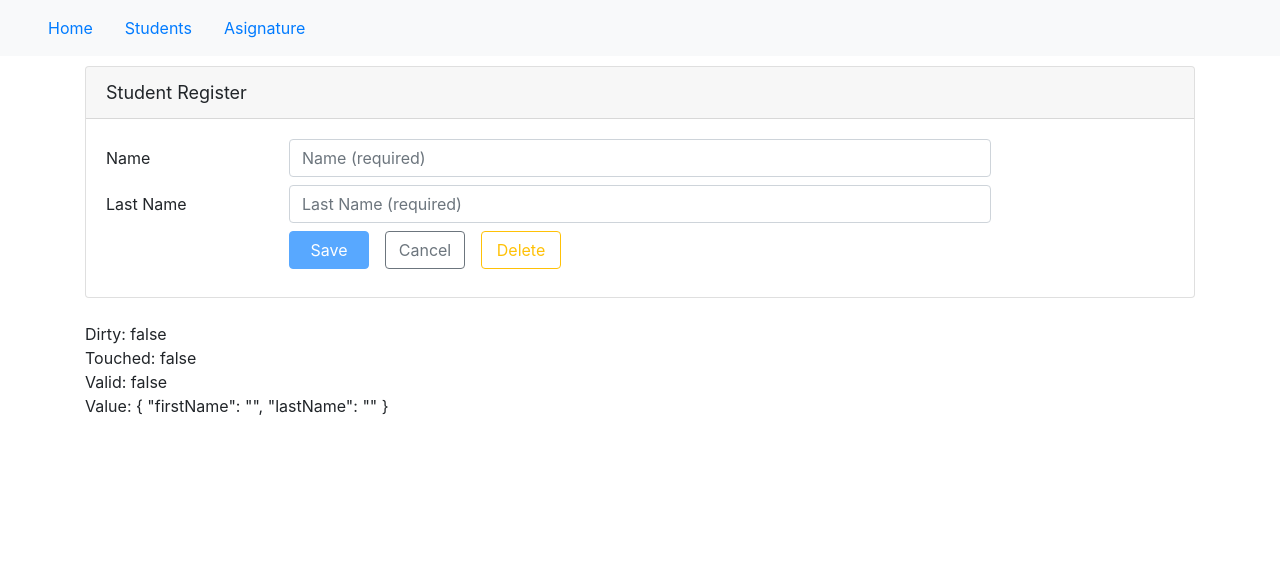
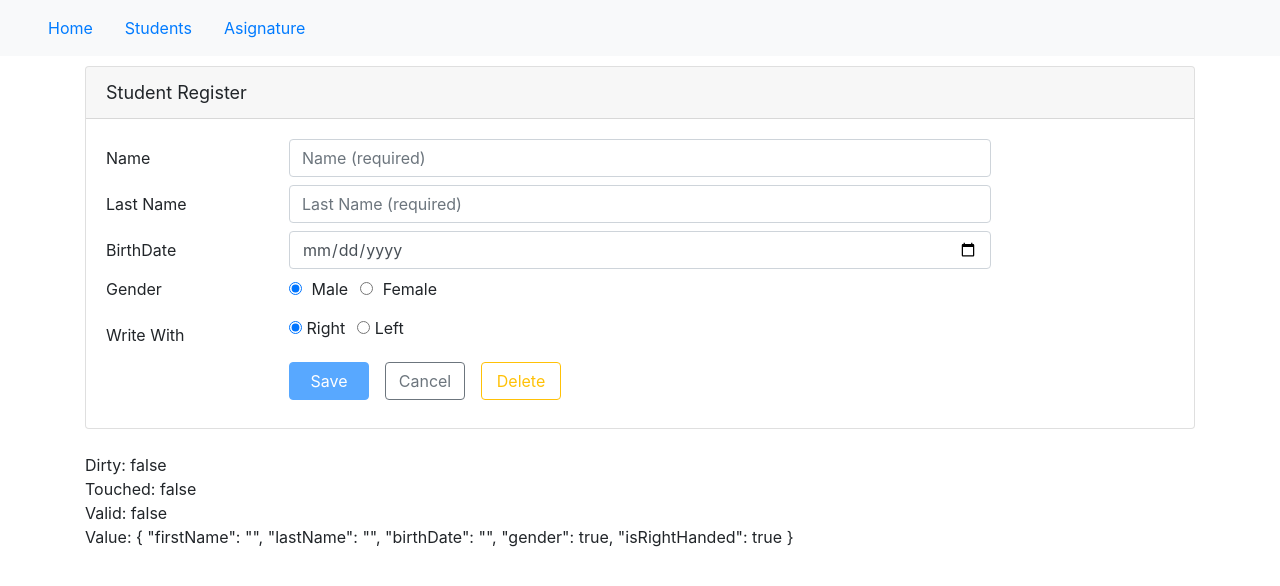
Before and after one commit to cvaquedano/AcademicManagementAngular, an Angular app: page /students/1/edit in a window 1280 px wide. Shown: the top 586 px of the page. Built offline with nearby package versions, Linux system fonts and the light colour scheme; no server answers.

Commit message:
add calendar control and bing radio bottoms

```diff
--- a/src/app/students/Student-detail/student-detail.component.html
+++ b/src/app/students/Student-detail/student-detail.component.html
@@ -1,6 +1,6 @@
 <div class="card" *ngIf='studentDetail'>
     <div class="card-header">
-        {{pageTitle + ': ' + studentDetail.FirstName}}
+        {{pageTitle + ': ' + studentDetail.FirstName + ' ' + studentDetail.LastName}}
     </div>
 
     <div class="card-body" *ngIf="studentDetail">
@@ -41,7 +41,7 @@
                 <button class="btn btn-outline-secondary mr-3" style="width:80px" (click)="onBack()">
           <i class="fa fa-chevron-left"></i> Back
         </button>
-                <button class="btn btn-outline-primary" style="width:80px" [routerLink]="['/students', studentDetail.id, 'edit']">
+                <button class="btn btn-outline-primary" style="width:80px" [routerLink]="['/students', studentDetail.StudentId, 'edit']">
           Edit
         </button>
             </div>
--- a/src/app/students/student-form/student-form.component.html
+++ b/src/app/students/student-form/student-form.component.html
@@ -27,6 +27,51 @@
                 </div>
             </div>
 
+            <div class="form-group row mb-2">
+                <label class="col-md-2 col-form-label" for="birthDateId">BirthDate</label>
+                <div class="col-md-8 ">
+                    <input class="form-control" type="date" name="birthDate" formControlName='birthDate'>
+                </div>
+            </div>
+
+            <div class="form-group row mb-2">
+                <label class="col-md-2 col-form-label pt-0">Gender</label>
+                <div class="col-md-8">
+                    <div class="form-check form-check-inline">
+                        <label class="form-check-label">
+                          <input class="form-check-input"
+                                 type="radio"
+                                 [value]="true"
+                                 formControlName="gender"> Male
+                        </label>
+                    </div>
+                    <div class="form-check form-check-inline">
+                        <label class="form-check-label">
+                          <input class="form-check-input"
+                                 type="radio"
+                                 [value]="false"
+                                 formControlName="gender"> Female
+                        </label>
+                    </div>
+                </div>
+            </div>
+
+            <div class="form-group row mb-2">
+                <label class="col-md-2 col-form-label" for="WriteWithId">Write With</label>
+                <div class="col-md-8">
+                    <div class="form-check form-check-inline">
+                        <label class="form-check-label">
+                        <input type="radio"  [value]="true"  formControlName='isRightHanded'> Right<br>
+                    </label>
+                    </div>
+                    <div class="form-check form-check-inline">
+                        <label class="form-check-label">
+                        <input type="radio" [value]="false" formControlName='isRightHanded'> Left<br>
+                    </label>
+                    </div>
+                </div>
+            </div>
+
 
 
             <div class="form-group row mb-2">
--- a/src/app/students/student-form/student-form.component.ts
+++ b/src/app/students/student-form/student-form.component.ts
@@ -42,8 +42,11 @@ export class StudentFormComponent implements OnInit {
   ngOnInit() {
     this.studentForm = this.fb.group({
       firstName:['',[Validators.required]],
+      lastName:['',[Validators.required]],
+      birthDate:[''],
+      gender:[true],
+      isRightHanded:[true]
 
-      lastName:['',[Validators.required]],
     });
 
     this.formValidation();
@@ -116,15 +119,19 @@ export class StudentFormComponent implements OnInit {
     }
 
     this.studentForm.patchValue({
-      name: this.student.FirstName,
-      lastName:this.student.LastName
+      firstName: this.student.FirstName,
+      lastName:this.student.LastName,
+      gender:this.student.Gender,
+      isRightHanded:this.student.IsRightHanded,
+      birthDate: this.student.BirthDate.replace('T00:00:00',''),
+
 
 
     });
 
   }
 
-  saveAsignature(): void {
+  saveStudent(): void {
     if (this.studentForm.valid) {
       if (this.studentForm.dirty) {
         const p = { ...this.student, ...this.studentForm.value };
--- a/src/app/students/student.service.ts
+++ b/src/app/students/student.service.ts
@@ -29,7 +29,10 @@ export class StudentService{
          BirthDate:null,
          FirstName:null,
          LastName:null,
-         WriteWith:null
+         Gender:null,
+         IsRightHanded:null,
+         WriteWith:null,
+         CompleteName:null
         };
       }
 
@@ -49,7 +52,7 @@ export class StudentService{
         const url = `${this.studentUrl}/${id}`;
         return this.http.get<IStudent>(url)
           .pipe(
-            tap(data => console.log('getclients: ' + JSON.stringify(data))),
+            tap(data => console.log('getStudent: ' + JSON.stringify(data))),
             catchError(this.handleError.handleError)
           );
       }
@@ -57,6 +60,7 @@ export class StudentService{
       updateStudent(student:IStudent):Observable<IStudent>{
 
         const url = `${this.studentUrl}/${student.StudentId}`;
+
         return this.http.put<IStudent>(url,student,{headers:this.headers})
             .pipe(
                 tap(()=>console.log('updateStudent: ' + JSON.stringify(student))),
--- a/src/app/students/student.ts
+++ b/src/app/students/student.ts
@@ -1,6 +1,14 @@
 export class IStudent{
 
+
     constructor(public StudentId=0, public FirstName = '',
-    public LastName = '',public WriteWith='', public BirthDate='', public Age =0 ) { }
+    public LastName = '',public WriteWith='', public BirthDate='', public Age =0 , public Gender = true, public IsRightHanded =null) {
+        this.CompleteName = FirstName + '' +LastName
+     }
+
+     public readonly CompleteName:string=this.FirstName + '' +this.LastName;
+
+
+
 
 }
```
